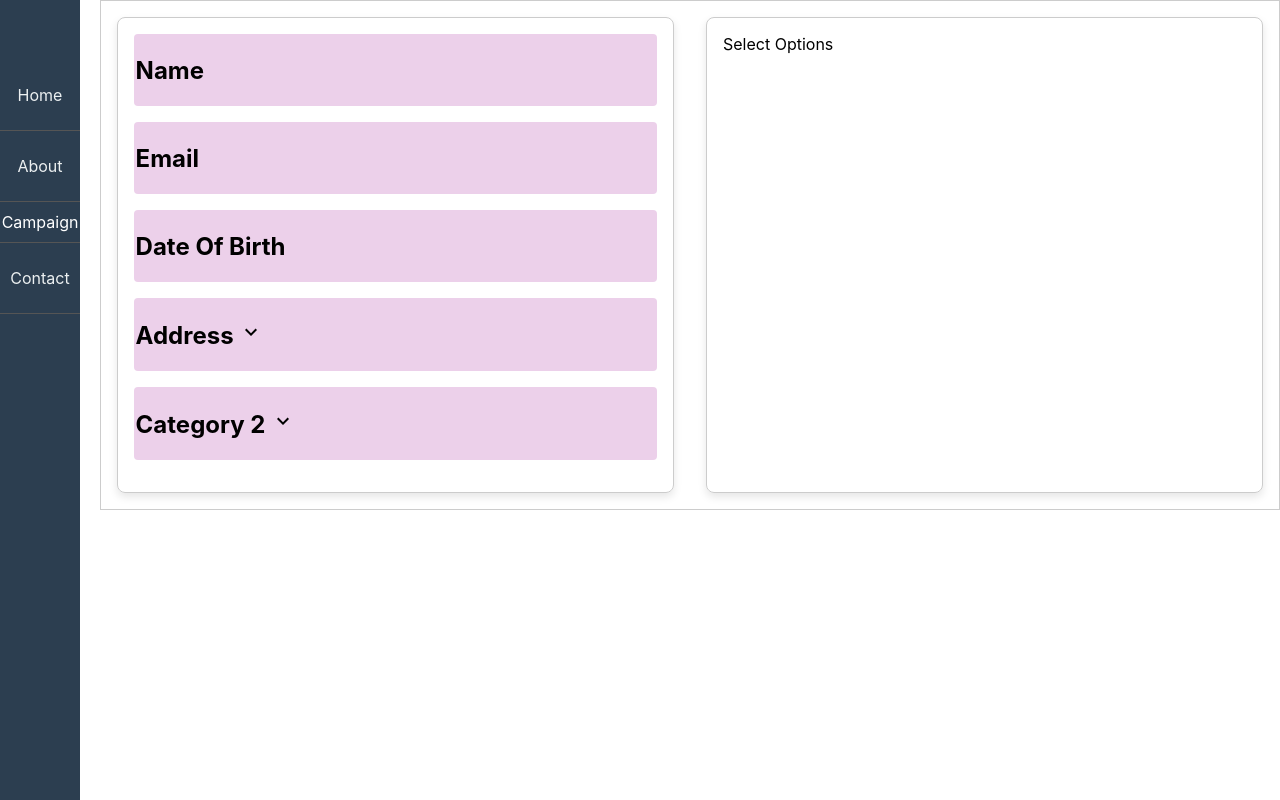
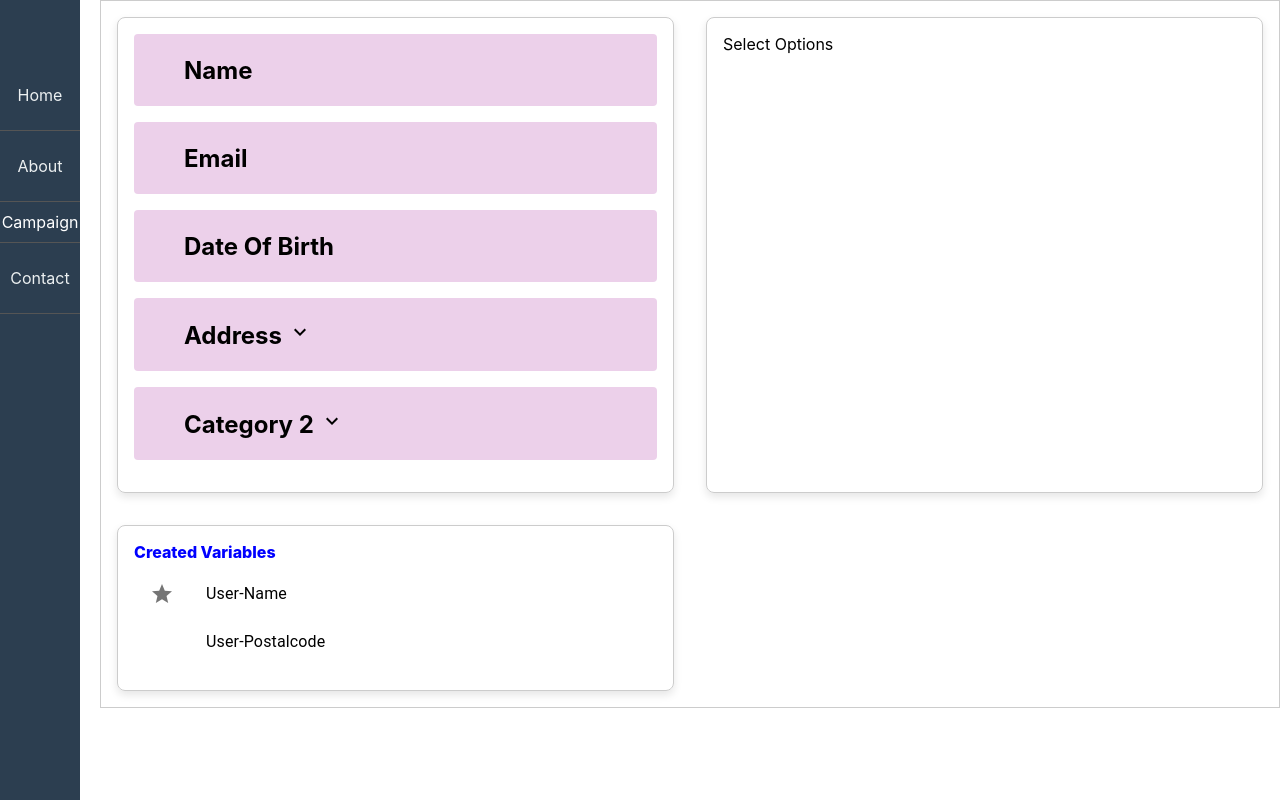
Before and after one commit to nakandara/email-template, a React (Create React App) app: page /dashboard/category1 in a window 1280 px wide. Built offline with nearby package versions, Linux system fonts and the light colour scheme.

Commit message:
add variable

```diff
--- a/src/components/category/CardBoxes.css
+++ b/src/components/category/CardBoxes.css
@@ -24,6 +24,7 @@
   background-color: #ecd0ea;
   padding: 0.1rem;
   border-radius: 4px;
+  padding-left: 50px;
 }
 
 .subcategory-container {
@@ -33,3 +34,27 @@
 .margin-t{
   margin-bottom: 100px;
 }
+
+.pickUp-card-container{
+  display: flex;
+  flex-wrap: wrap;
+  width: 50%;
+  justify-content: center;
+  align-items: center;
+}
+.heading-pickup{
+  color: blue;
+  font-weight: 800;
+  justify-content: center;
+  align-items: center;
+}
+
+@media screen and (max-width: 650px) {
+  .pickUp-card-container{
+    display: flex;
+    flex-wrap: wrap;
+    width: 100%;
+    justify-content: center;
+    align-items: center;
+  }
+}
--- a/src/components/category/category1.tsx
+++ b/src/components/category/category1.tsx
@@ -3,7 +3,12 @@ import "./CardBoxes.css"; // Import the CSS file
 import ExpandMoreIcon from "@mui/icons-material/ExpandMore";
 import ExpandLessIcon from "@mui/icons-material/ExpandLess";
 import SubCategory from '../SubCategory';
-
+import List from '@mui/material/List';
+import ListItem from '@mui/material/ListItem';
+import ListItemButton from '@mui/material/ListItemButton';
+import ListItemIcon from '@mui/material/ListItemIcon';
+import ListItemText from '@mui/material/ListItemText';
+import StarIcon from '@mui/icons-material/Star';
 
 
 interface CategoryProps {
@@ -69,6 +74,37 @@ const CardContainer: React.FC<{ categories: CategoryProps[]; categoryName: strin
     </div>
   </div>
 );
+
+const PickupVariables: React.FC<{ categories: CategoryProps[]; categoryName: string }> = ({ categories, categoryName }) => (
+  <div className="pickUp-card-container">
+    <div className="card">
+      <div className="">
+       <div className="heading-pickup">Created Variables</div>
+       <List
+      sx={{ bgcolor: 'background.paper' }}
+      aria-label="contacts"
+    >
+      <ListItem disablePadding>
+        <ListItemButton>
+          <ListItemIcon>
+            <StarIcon />
+          </ListItemIcon>
+          <ListItemText primary="User-Name" />
+        </ListItemButton>
+      </ListItem>
+      <ListItem disablePadding>
+        <ListItemButton>
+          <ListItemText inset primary="User-Postalcode" />
+        </ListItemButton>
+      </ListItem>
+    </List>
+      </div>
+    </div>
+
+
+  </div>
+);
+
 
 
 const NameCard: React.FC = () => (
@@ -150,7 +186,10 @@ const CategoryList: React.FC = () => {
     },
   ].map(category => ({ ...category, onCategoryClick: handleCategoryClick }));
 
-  return <CardContainer categories={categories} categoryName={categoryName} />;
+  return <div>
+    <CardContainer categories={categories} categoryName={categoryName} />
+    <PickupVariables  categories={categories} categoryName={categoryName}/>
+  </div>;
 };
 
 export default CategoryList;
```
